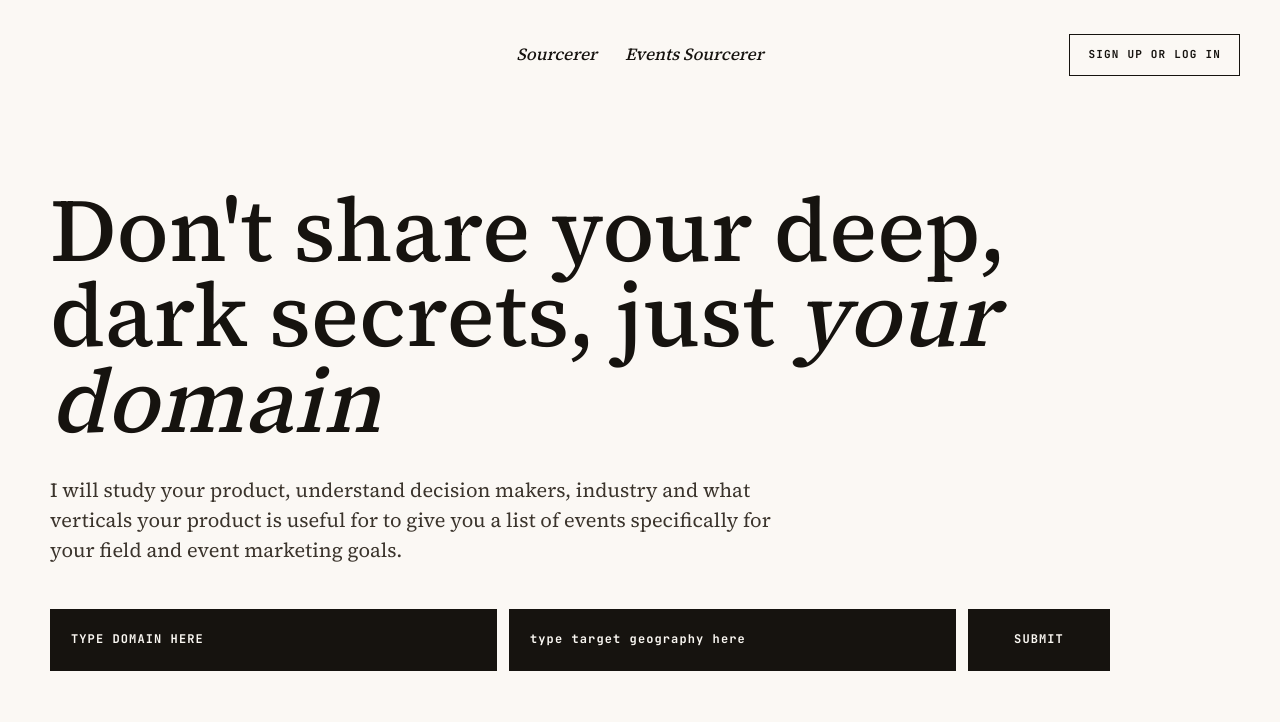
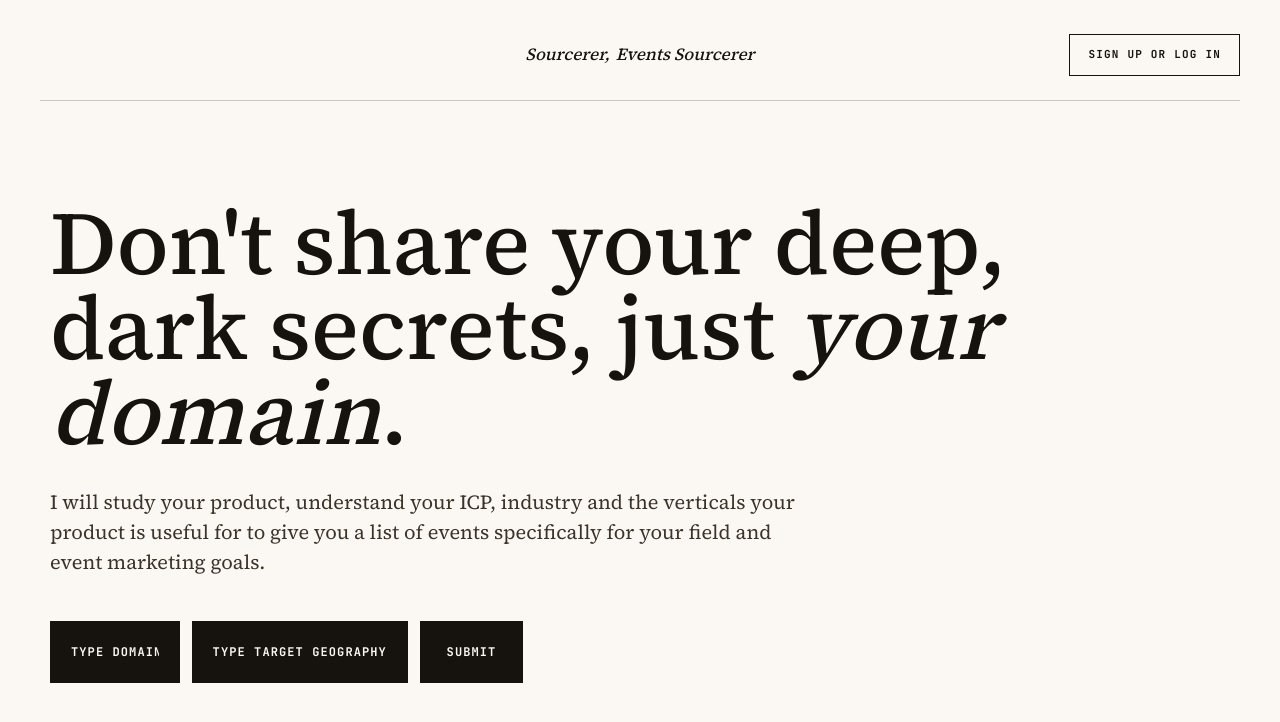
Before and after one commit to nidhidumian/Sourcerer, a React (Vite) app in the folder apps/web/: page / in a window 1280 px wide. Shown: the top 722 px of the page. Built offline with nearby package versions, Linux system fonts and the light colour scheme.

Commit message:
Update homepage copy and layout

```diff
--- a/apps/web/src/App.jsx
+++ b/apps/web/src/App.jsx
@@ -8,7 +8,7 @@ function App() {
       <header className="site-header" aria-label="Sourcerer navigation">
         <nav className="center-nav" aria-label="Primary navigation">
           <a href="/" aria-label="Sourcerer home">
-            Sourcerer
+            Sourcerer,
           </a>
           <a href="/" aria-label="Events Sourcerer">
             Events Sourcerer
@@ -22,12 +22,12 @@ function App() {
       <main className="hero" aria-labelledby="hero-title">
         <section className="hero-copy">
           <h1 id="hero-title">
-            Don&apos;t share your deep, dark secrets, just <em>your domain</em>
+            Don&apos;t share your deep, dark secrets, just <em>your domain</em>.
           </h1>
           <p>
-            I will study your product, understand decision makers, industry and
-            what verticals your product is useful for to give you a list of
-            events specifically for your field and event marketing goals.
+            I will study your product, understand your ICP, industry and the
+            verticals your product is useful for to give you a list of events
+            specifically for your field and event marketing goals.
           </p>
         </section>
 
@@ -51,7 +51,7 @@ function App() {
             name="geography"
             type="text"
             autoComplete="country-name"
-            placeholder="type target geography here"
+            placeholder="TYPE TARGET GEOGRAPHY HERE"
           />
 
           <button type="submit">SUBMIT</button>
--- a/apps/web/src/styles.css
+++ b/apps/web/src/styles.css
@@ -54,7 +54,8 @@
     align-items: center;
     width: min(100% - 48px, 1200px);
     margin: 0 auto;
-    padding: 34px 0 0;
+    padding: 34px 0 24px;
+    border-bottom: 1px solid rgba(22, 19, 15, 0.22);
   }
 
   .center-nav {
@@ -62,7 +63,7 @@
     display: flex;
     align-items: center;
     justify-content: center;
-    gap: 28px;
+    gap: 6px;
     color: var(--sourcerer-ink);
     font-size: 17px;
     font-style: italic;
@@ -124,11 +125,11 @@
   }
 
   .search-row {
-    display: grid;
-    grid-template-columns: minmax(220px, 1fr) minmax(220px, 1fr) auto;
+    display: flex;
+    flex-wrap: wrap;
     gap: 12px;
     width: min(100%, 1060px);
-    align-items: stretch;
+    align-items: center;
   }
 
   .search-row input,
@@ -145,9 +146,16 @@
   }
 
   .search-row input {
-    width: 100%;
     padding: 0 20px;
     outline: none;
+  }
+
+  .search-row #domain {
+    width: 18ch;
+  }
+
+  .search-row #geography {
+    width: 30ch;
   }
 
   .search-row input::placeholder {
@@ -160,7 +168,7 @@
   }
 
   .search-row button {
-    min-width: 142px;
+    width: auto;
     padding: 0 26px;
   }
 
@@ -213,9 +221,12 @@
   }
 
   .search-row {
-    grid-template-columns: 1fr;
+    flex-direction: column;
+    align-items: stretch;
   }
 
+  .search-row #domain,
+  .search-row #geography,
   .search-row button {
     width: 100%;
   }
```
